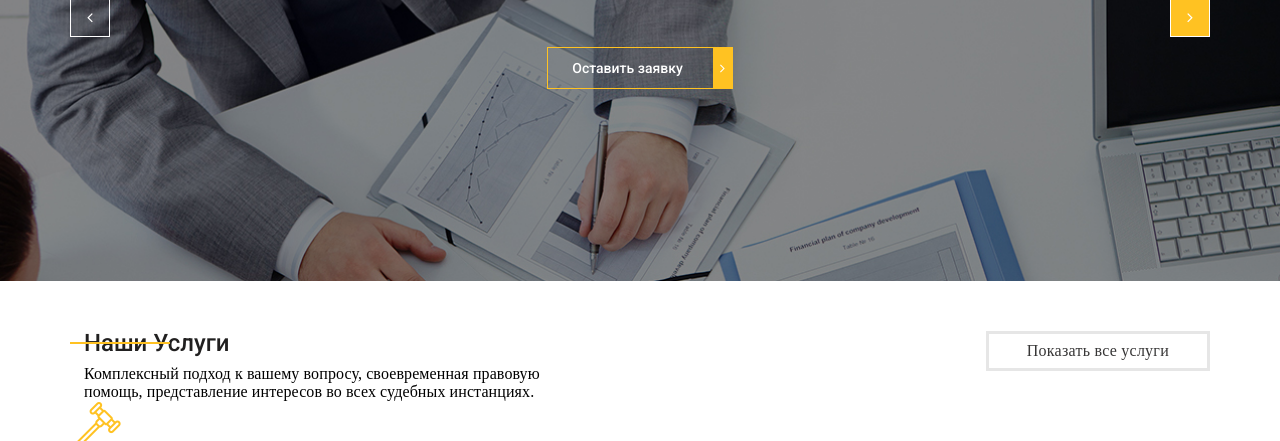
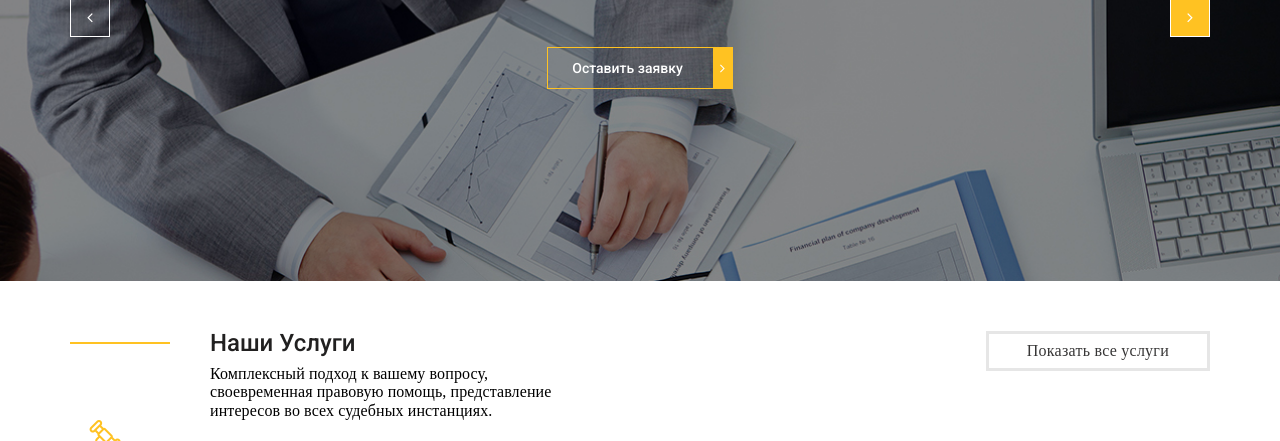
Before and after one commit to andreii0/free-psd, a plain HTML site: page index.html in a window 1280 px wide. Shown: the part 359-800 px from the top of the page. Drawn offline with nearby package versions, Linux system fonts and the light colour scheme; files whose address does not match are found by name.

Commit message:
Update style.css

```diff
--- a/css/style.css
+++ b/css/style.css
@@ -225,7 +225,7 @@ header {
 }
 .about-title_box{
     max-width: 520px;
-    padding-left: 14px;
+    padding-left: 140px;
     position: relative;
 }
 .about-title_box::before{
```
